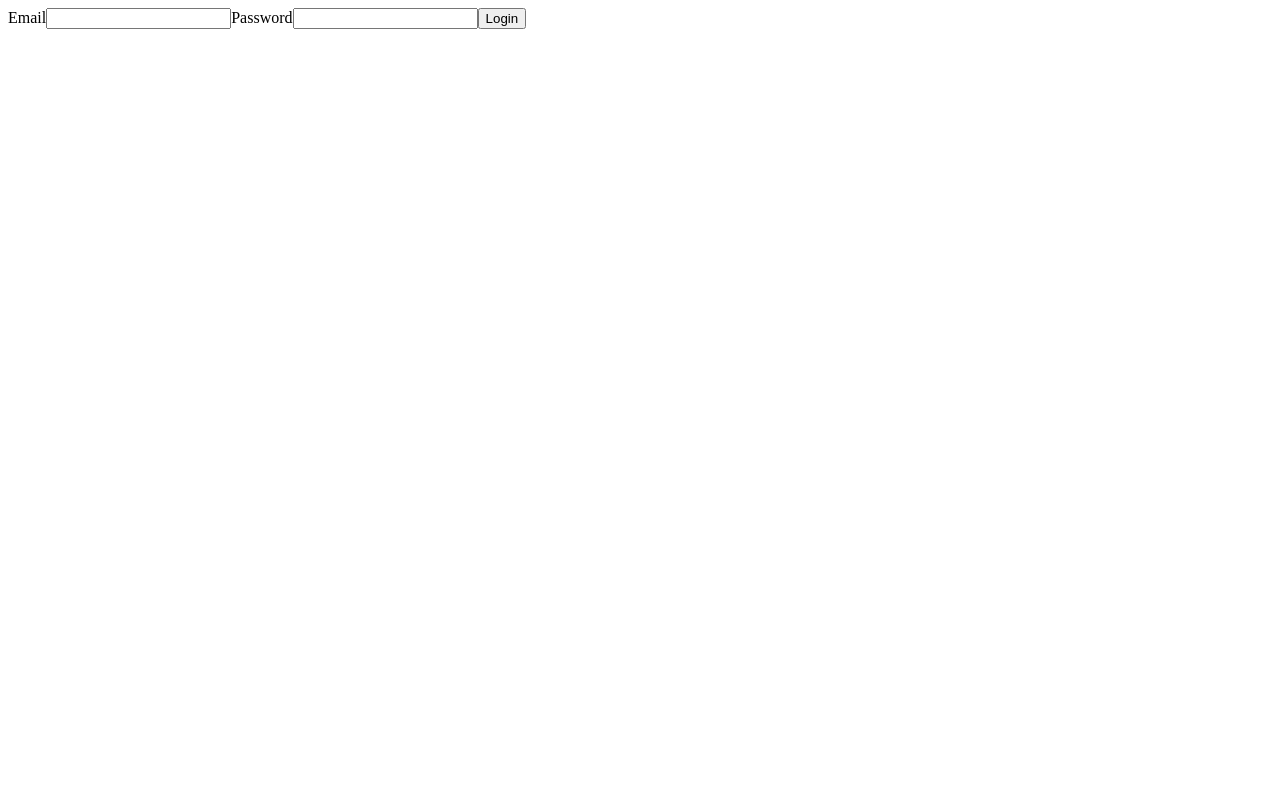
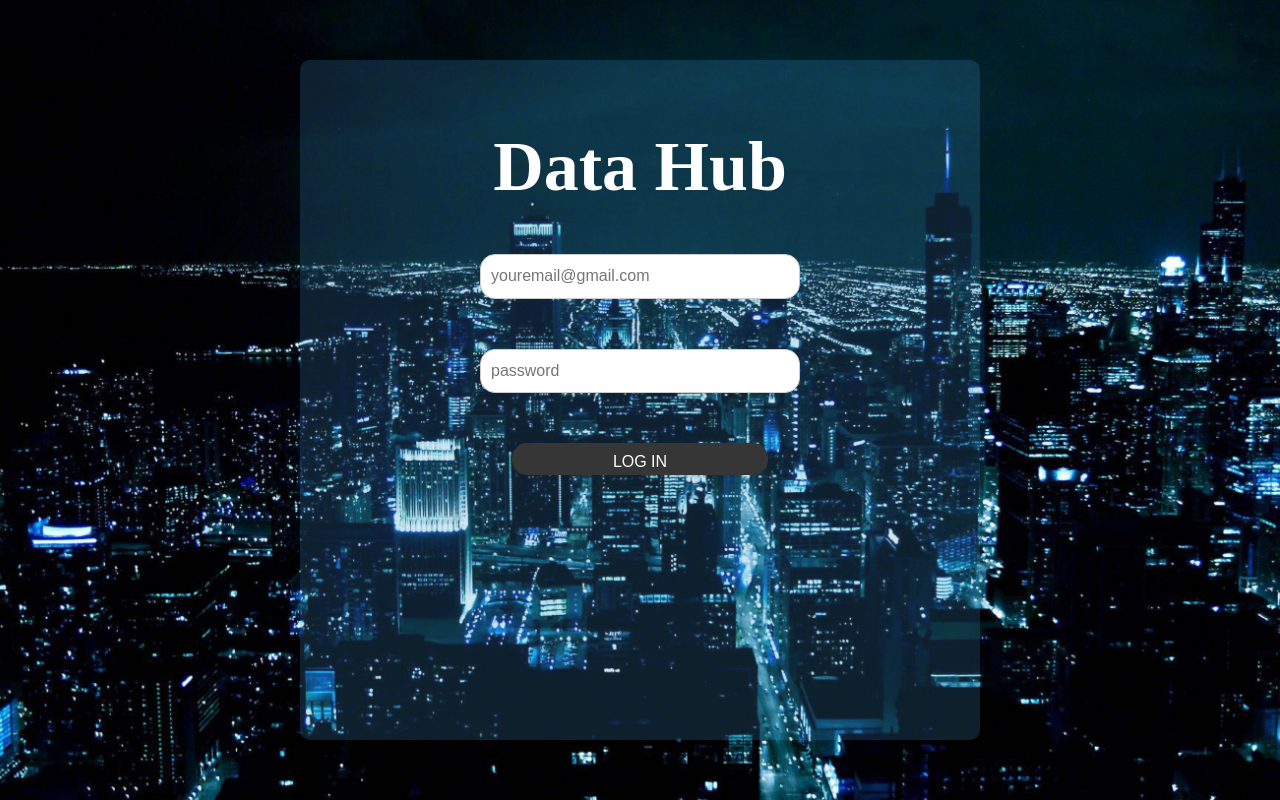
Before and after one commit to Julio1901/data-hub-web, a React (Create React App) app: page /login in a window 1280 px wide. Built offline with nearby package versions, Linux system fonts and the light colour scheme.

Commit message:
Pages refatored and navigation implemented

```diff
--- a/src/app/pages/dashboard/Dashboard.tsx
+++ b/src/app/pages/dashboard/Dashboard.tsx
@@ -7,18 +7,8 @@ import { ButtonWithRoundedBorder } from "../../shared/components";
 
 export const Dashboard = () => {
     return (
-        <S.ContainerPrincipal>
-
-            <S.ContainerPrincipalContent>
-                <Title titleContent="Data Hub "/>
-                <InputWithRoundedBorder placeholder="youremail@gmail.com"/>
-                <InputWithRoundedBorder placeholder="password"/>
-                <ButtonWithRoundedBorder buttonText="LOG IN"/>
-            </S.ContainerPrincipalContent>
-
-
-            {/* Primeiro modo de fazer navegação */}
-            {/* <Link to="/login">Login</Link> */}
-        </S.ContainerPrincipal>
+      <>
+        My home page
+      </>
     );
 }
--- a/src/app/pages/login/Login.tsx
+++ b/src/app/pages/login/Login.tsx
@@ -1,40 +1,72 @@
-import { useEffect, useState } from "react";
+
+import { Title } from '../dashboard/components/title';
+import * as S from '../dashboard/styles'
+import { InputWithRoundedBorder } from "../../shared/components";
+import { ButtonWithRoundedBorder } from "../../shared/components";
+import { RoutePaths } from '../../routes/RoutePaths';
+import { useNavigate } from 'react-router-dom';
+
 
 export const Login = () => {
 
-    const [email, setEmail] = useState("");
-    const [password, setPassword] = useState("");
-
-    useEffect( () => {
-        console.log("Bloco de código sendo executado!!")
-    }, []);
-
-    //Fazendo com que seja executado sempre que determinados valores sejam alterados
-    useEffect( () => {
-        console.log(email);
-        console.log(password);
-    }, [email, password]);
+    const navigate = useNavigate()
 
 
-    const handleLogin = () => {
-        console.log(email);
-        console.log(password);
-    };
+    const handleWithClickLogin = () => {
+        console.log("Botão clicado")
+        navigate(RoutePaths.Home)
+    }
+
 
     return (
-        <div>
-            <form>
-                <label>
-                    <span>Email</span>
-                    <input value={email} onChange={e => setEmail(e.target.value)} / >
-                </label>
-                <label>
-                    <span>Password</span>
-                    <input type="password"  value={password} onChange={e => setPassword(e.target.value)} / >
-                </label>
-                <button type="button" onClick={handleLogin}>Login</button>
-            </form>
+        <S.ContainerPrincipal>
 
-        </div>
+            <S.ContainerPrincipalContent>
+                <Title titleContent="Data Hub "/>
+                <InputWithRoundedBorder placeholder="youremail@gmail.com"/>
+                <InputWithRoundedBorder placeholder="password"/>
+                <ButtonWithRoundedBorder buttonText="LOG IN" onClick={handleWithClickLogin}/>
+            </S.ContainerPrincipalContent>
+
+
+            {/* Primeiro modo de fazer navegação */}
+            {/* <Link to="/login">Login</Link> */}
+        </S.ContainerPrincipal>
     );
+
+    // const [email, setEmail] = useState("");
+    // const [password, setPassword] = useState("");
+
+    // useEffect( () => {
+    //     console.log("Bloco de código sendo executado!!")
+    // }, []);
+
+    // //Fazendo com que seja executado sempre que determinados valores sejam alterados
+    // useEffect( () => {
+    //     console.log(email);
+    //     console.log(password);
+    // }, [email, password]);
+
+
+    // const handleLogin = () => {
+    //     console.log(email);
+    //     console.log(password);
+    // };
+
+    // return (
+    //     <div>
+    //         <form>
+    //             <label>
+    //                 <span>Email</span>
+    //                 <input value={email} onChange={e => setEmail(e.target.value)} / >
+    //             </label>
+    //             <label>
+    //                 <span>Password</span>
+    //                 <input type="password"  value={password} onChange={e => setPassword(e.target.value)} / >
+    //             </label>
+    //             <button type="button" onClick={handleLogin}>Login</button>
+    //         </form>
+
+    //     </div>
+    // );
 }
--- /dev/null
+++ b/src/app/routes/RoutePaths.ts
@@ -0,0 +1,6 @@
+
+
+export const RoutePaths = {
+    Login : '/login',
+    Home : '/initial-page'
+}
--- a/src/app/routes/index.tsx
+++ b/src/app/routes/index.tsx
@@ -10,7 +10,7 @@ export const ProjectRoutes = () => {
                 <Route path="/initial-page" element={<Dashboard />}/>
                 <Route path="/goals" element={<Goals />}/>
                 <Route path="/goal" element={<Goal />}/>
-                <Route path="*" element={<Navigate to="/initial-page"/>}/>
+                <Route path="*" element={<Navigate to="/login"/>}/>
             </Switch>
         </BrowserRouter>
     );
--- a/src/app/shared/components/buttonWIthRoundedBorder/ButtonWithRoundedBorder.tsx
+++ b/src/app/shared/components/buttonWIthRoundedBorder/ButtonWithRoundedBorder.tsx
@@ -2,10 +2,11 @@ import * as S from './styles'
 
 interface ButtonProps {
     buttonText: string
+    onClick: () => void
 }
 
-export const ButtonWithRoundedBorder : React.FC<ButtonProps> = ({buttonText}) => {
+export const ButtonWithRoundedBorder : React.FC<ButtonProps> = ({buttonText, onClick}) => {
     return (
-        <S.Button>{buttonText}</S.Button>
+        <S.Button onClick={onClick}>{buttonText}</S.Button>
     )
 }
```
Also changed, not shown: src/app/pages/homePage/HomePage.tsx (added, +12 -0 lines), 2 other files (tests, documents, lock files or other folders).
